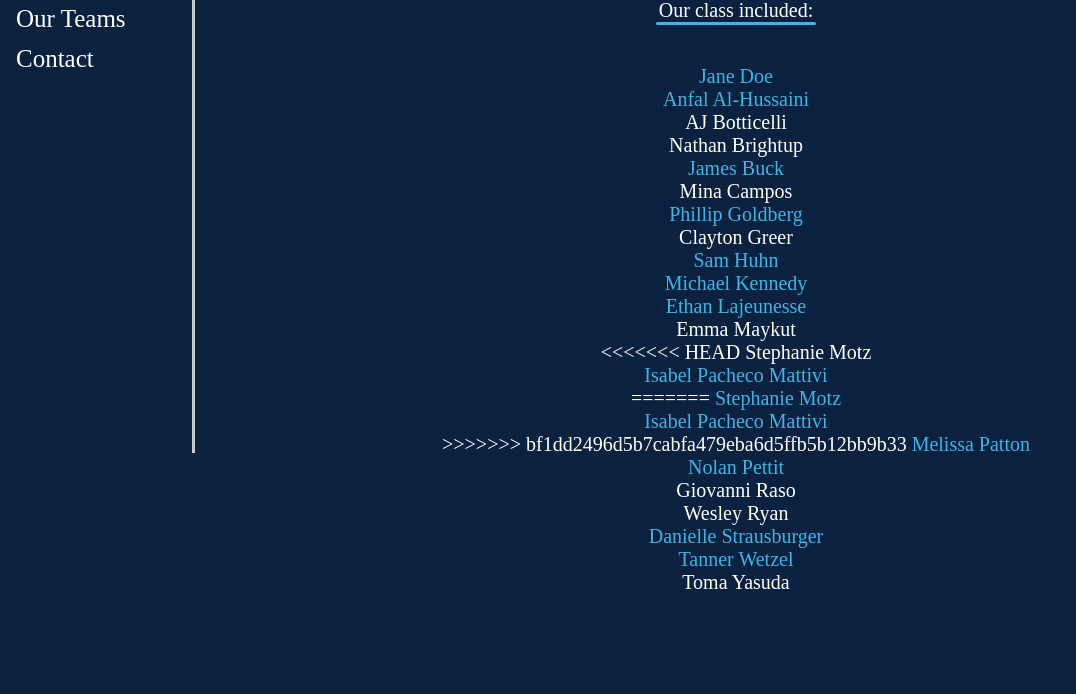
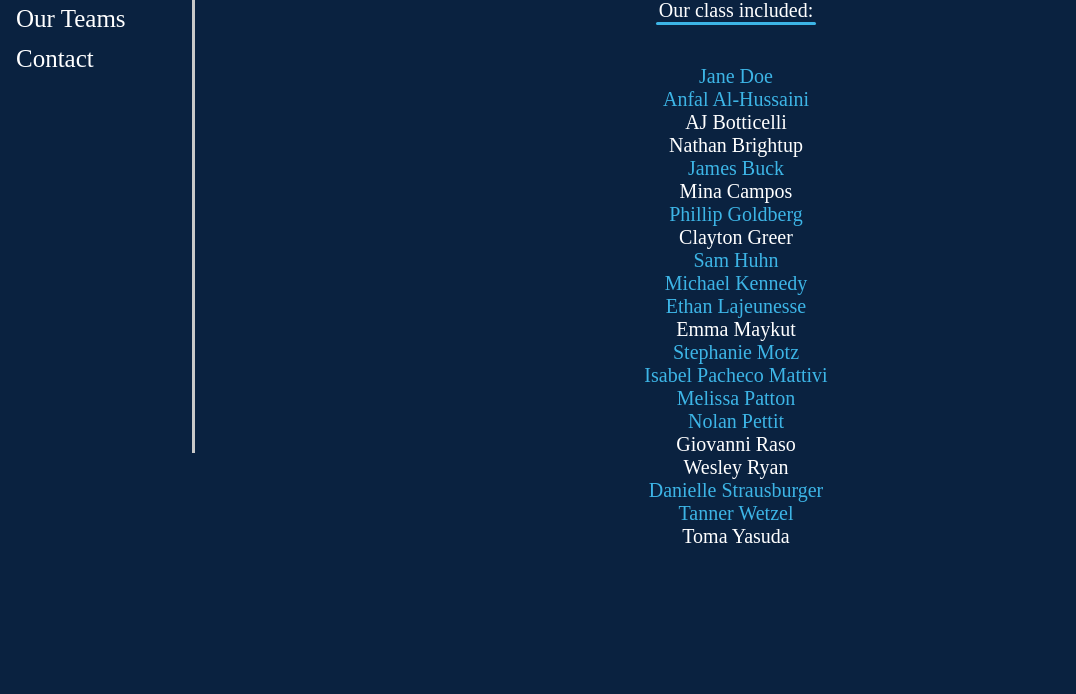
Before and after one commit to reddign/pantry2, a PHP site: page /CS341Fall2023.php in a window 1280 px wide. Shown: the part 367-1061 px from the top of the page, without its empty margins (0-1076 px from the left). After the commit the page ends 910 px from the top, so only its background shows below. Run offline with PHP 8.4, Linux system fonts and the light colour scheme.

Commit message:
Fixing bug

```diff
--- a/open_source_site/CS341Fall2023.php
+++ b/open_source_site/CS341Fall2023.php
@@ -30,13 +30,8 @@ require_once "includes/header.php";
             <a href= 'michaelkennedy.php'>Michael Kennedy</a><br>
             <a href='ethanlaj.php'>Ethan Lajeunesse</a><br>
             Emma Maykut<br>
-<<<<<<< HEAD
-            Stephanie Motz<br>
-            <a href='isabelpmattivi.php'>Isabel Pacheco Mattivi</a><br>
-=======
             <a href='stephaniemotz.php'>Stephanie Motz</a><br>
             <a href='isabelpmattivi.php'>Isabel Pacheco Mattivi</a><br>
->>>>>>> bf1dd2496d5b7cabfa479eba6d5ffb5b12bb9b33
             <a href='MelissaPatton.php'>Melissa Patton</a><BR>
             <a href='nolan_pettit.php'>Nolan Pettit</a><BR>
             Giovanni Raso<br>
```
